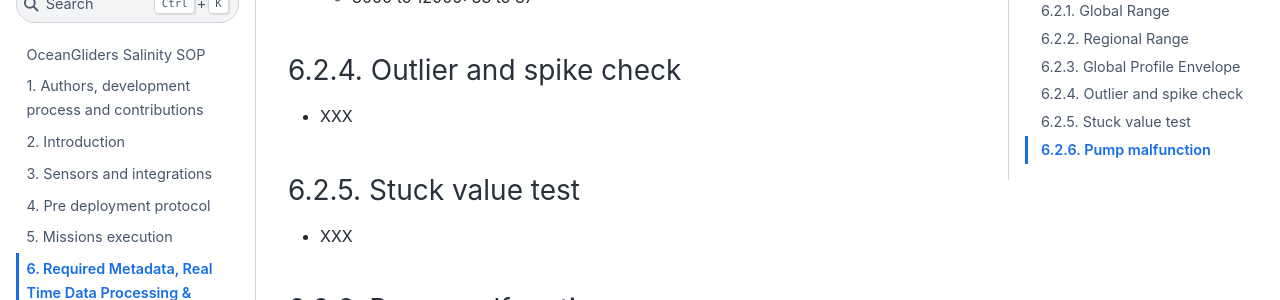
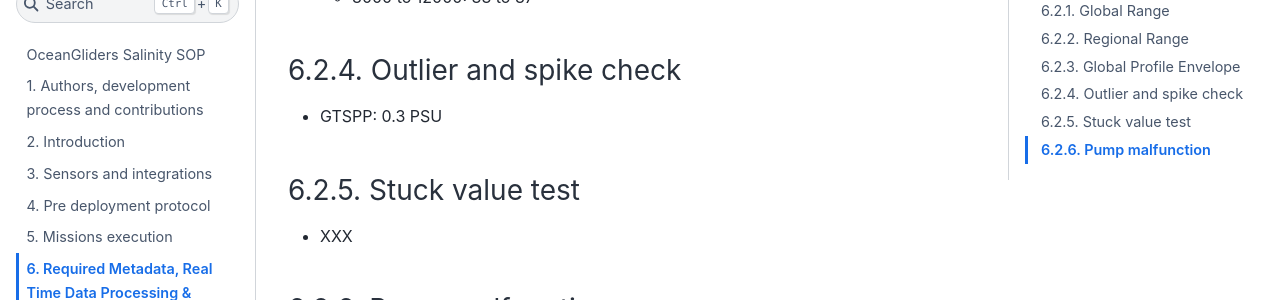
Before and after one commit to OceanGlidersCommunity/Salinity_SOP, a Jupyter Book: the page built from sections/salinity_rtqc.md, in a window 1280 px wide and 900 px high, scrolled down 1124 px. Shown: the part 154-454 px from the top of the window. Built offline with Jupyter Book 1.0.4 settings and Sphinx 7.4.7 and the Sphinx Book theme 1.1.4, drawn with Linux system fonts in a browser that asks for light colours; cross-references to code outside the pages are shown as plain code.

Commit message:
GTSPP spike threshold

```diff
--- a/sections/salinity_rtqc.md
+++ b/sections/salinity_rtqc.md
@@ -43,7 +43,8 @@ This chapter has to be co-developed with the OceanGliders Data Management Task T
   - 3000 to 12000: 33 to 37
 
 ### Outlier and spike check
-- XXX
+
+- GTSPP: 0.3 PSU
 
 ### Stuck value test
 - XXX
```
